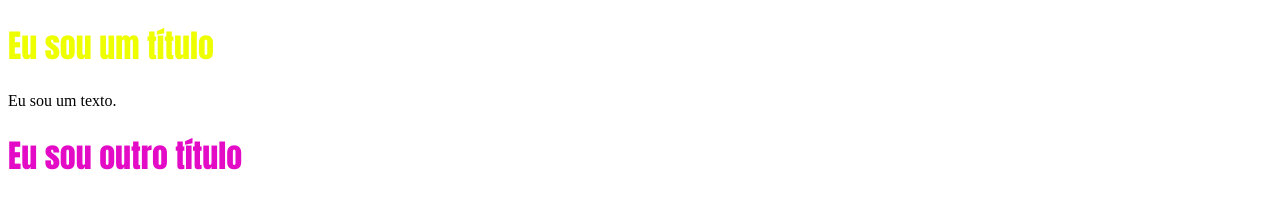
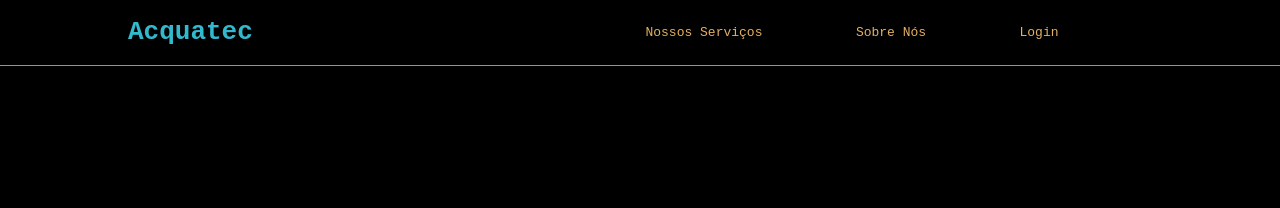
Before and after one commit to KaikeMamedeViana/Reposit-rio---AULA-02, a plain HTML site: page index.HTML in a window 1280 px wide. Drawn offline with Linux system fonts and the light colour scheme.

Commit message:
cirando o header do meu primeiro site institucional

```diff
--- a/estilo.CSS
+++ b/estilo.CSS
@@ -1,13 +1,35 @@
-.classe1{
-    color: rgb(238, 255, 0);
-    font-weight: 800;
-    font-family: Impact, Haettenschweiler,
-    'Arial Narrow Bold', sans-serif;
-    }
+.header {
+    color: #32b9cd;
+    border-bottom: 1px solid #32b9cd ; /* primeiro é o tamanho, o segundo é o estilo e o terceiro é a cor*/
+}
 
-    .classe2{
-    color: rgb(228, 11, 199);
-    font-weight: 800;
-    font-family: Impact, Haettenschweiler,
-    'Arial Narrow Bold', sans-serif;
-    }
+body {
+    margin: 0 ;
+    background-color: black ;
+    font-family: monospace;
+}
+
+.container {
+    width: 80%;
+    margin: auto;
+}
+
+.header .container {
+    display: flex;
+    justify-content: space-between;
+}
+
+.navbar {
+    display: flex;
+    list-style: none;
+    justify-content: space-evenly;
+    padding: 0;
+    width: 600px;
+    align-items: center;
+    color: #e3b062;
+}
+
+.agora {
+    font-weight: 1 000;
+
+}
--- a/index.HTML
+++ b/index.HTML
@@ -1,16 +1,26 @@
 <!DOCTYPE html>
 <html lang="en">
+
 <head>
     <meta charset="UTF-8">
     <meta http-equiv="X-UA-Compatible" content="IE=edge">
     <meta name="viewport" content="width=device-width, initial-scale=1.0">
     <link rel="stylesheet" href="estilo.CSS">
-    <title>Projeto PI</title>
+    <title>Acquatec</title>
 </head>
+
 <body>
+    <div class="header">
+        <div class="container">
+            <h1>Acquatec</h1>
+            <ul class="navbar">
+                <li>Nossos Serviços</li>
+                <li class="agora">Sobre Nós</li></button>
+                <li>Login</li>
+            </ul>
+        </div>
+    </div>
 
-<h1 class="classe1">Eu sou um título</h1>
-<p>Eu sou um texto.</p>
-<h1 class="classe2">Eu sou outro título</h1>
 </body>
+
 </html>
```
